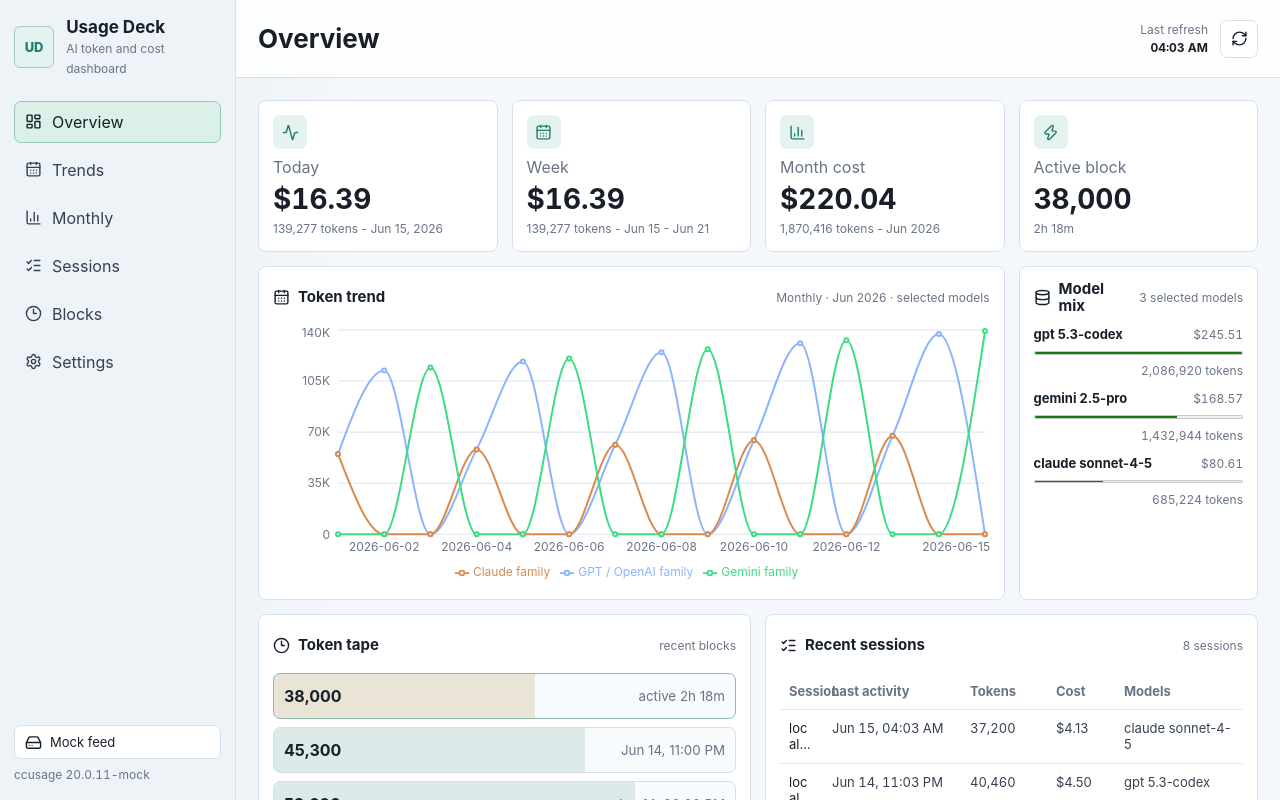
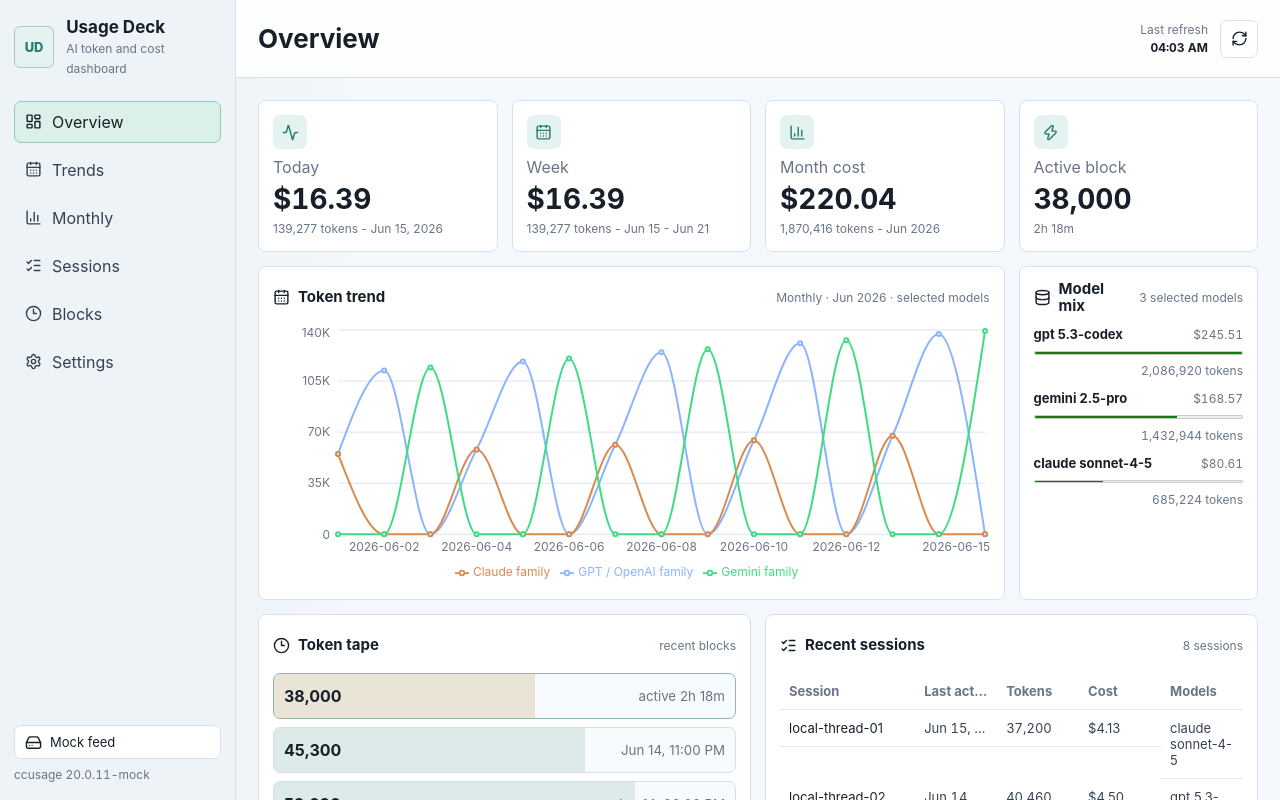
Before and after one commit to Lonnie-Noel/usage-deck, a React (Vite) app: page / in a window 1280 px wide. Built offline with nearby package versions, Linux system fonts and the light colour scheme.

Commit message:
Stabilize tray lifecycle and session layout

```diff
--- a/src/App.tsx
+++ b/src/App.tsx
@@ -1316,15 +1316,15 @@ function TrayPanel({
           <span>{sourceLabel(usage.collection.effectiveSourceMode)}</span>
         </div>
         <div className="tray-panel-actions">
-          <button className="icon-command compact" onClick={onRefresh} disabled={loading} aria-label="Refresh usage">
-            <RefreshCw className={loading ? "spin" : ""} />
-          </button>
           <button
             className="icon-command compact"
             onClick={() => void invoke("hide_tray_panel").catch(() => undefined)}
             aria-label="Close quick panel"
           >
             <X />
+          </button>
+          <button className="icon-command compact" onClick={onRefresh} disabled={loading} aria-label="Refresh usage">
+            <RefreshCw className={loading ? "spin" : ""} />
           </button>
         </div>
       </header>
--- a/src/styles.css
+++ b/src/styles.css
@@ -826,14 +826,25 @@ td:first-child {
 }
 
 .sessions-table.compact table {
-  min-width: calc(10ch + 332px);
-  table-layout: fixed;
-}
-
-.sessions-table.compact th:first-child,
-.sessions-table.compact td:first-child {
-  width: auto;
-  min-width: 10ch;
+  min-width: 0;
+  table-layout: auto;
+  display: block;
+}
+
+.sessions-table.compact thead,
+.sessions-table.compact tbody {
+  display: block;
+}
+
+.sessions-table.compact tr {
+  display: grid;
+  grid-template-columns: minmax(12ch, 1.65fr) repeat(4, minmax(0, 1fr));
+  align-items: start;
+}
+
+.sessions-table.compact th,
+.sessions-table.compact td {
+  min-width: 0;
 }
 
 .sessions-table.compact th:first-child {
@@ -858,25 +869,16 @@ td:first-child {
   mask-image: linear-gradient(90deg, #000 78%, transparent);
 }
 
-.sessions-table.compact th:nth-child(2),
-.sessions-table.compact td:nth-child(2) {
-  width: clamp(120px, 18vw, 138px);
-}
-
-.sessions-table.compact th:nth-child(3),
-.sessions-table.compact td:nth-child(3) {
-  width: clamp(64px, 11vw, 86px);
-}
-
-.sessions-table.compact th:nth-child(4),
-.sessions-table.compact td:nth-child(4) {
-  width: clamp(56px, 9vw, 68px);
-}
-
 .sessions-table.compact th:nth-child(5),
 .sessions-table.compact td:nth-child(5) {
-  width: clamp(92px, 16vw, 128px);
   overflow-wrap: anywhere;
+}
+
+.sessions-table.compact td:not(:first-child) .table-cell-text,
+.sessions-table.compact th:not(:first-child) {
+  display: block;
+  overflow: hidden;
+  text-overflow: ellipsis;
 }
 
 .sessions-table.compact th:nth-child(2),
--- a/src/traySettings.ts
+++ b/src/traySettings.ts
@@ -363,7 +363,7 @@ function budgetValueForType(usage: Pick<ModelUsage, "totalTokens" | "costUSD">,
 }
 
 function periodTooltipLabel(period: TrayBudgetPeriod): string {
-  return period === "week" ? "W" : "M";
+  return period === "week" ? "Weekly" : "Month";
 }
 
 function tooltipTargetLabel(label: string): string {
```
Also changed, not shown: 1 other file (tests, documents, lock files or other folders).
